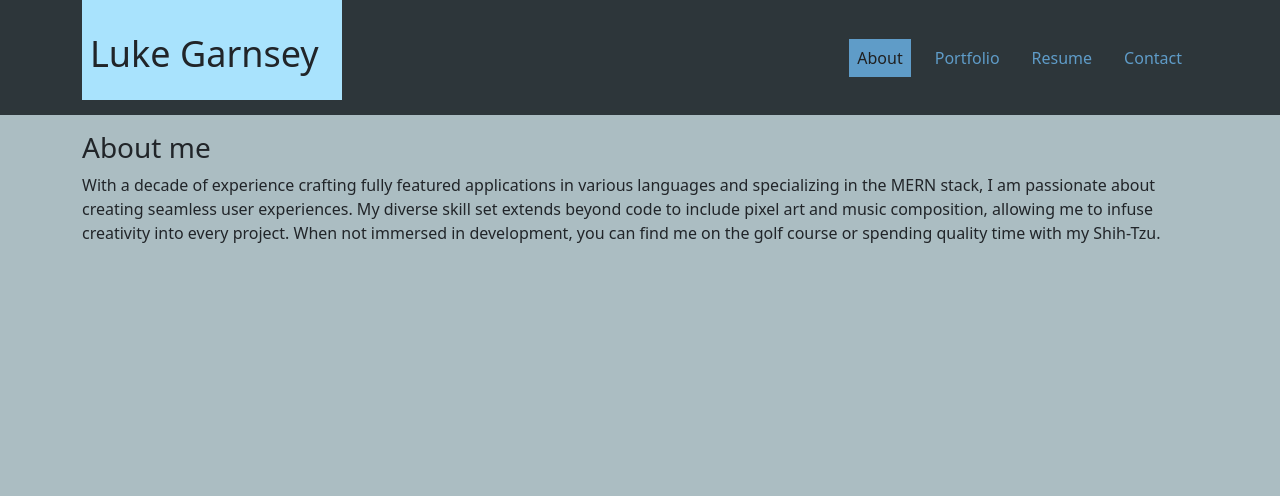
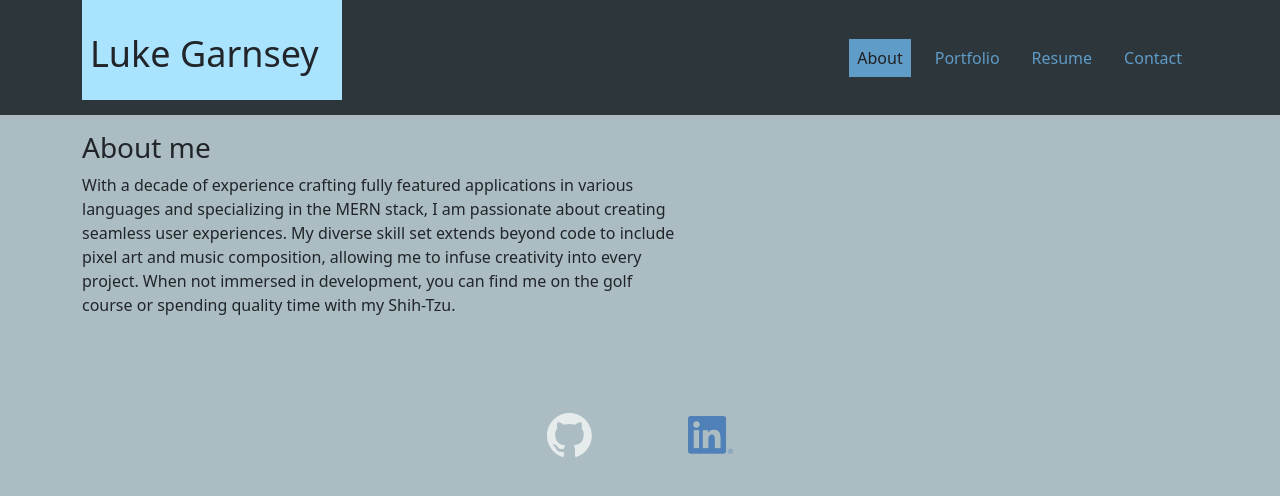
Before and after one commit to LukeGarnsey/portfolio-react, a React (Vite) app in the folder client/: page / in a window 1280 px wide. Shown: the top 496 px of the page. Built offline with nearby package versions, Linux system fonts and the light colour scheme.

Commit message:
Footer added

```diff
--- a/client/src/App.jsx
+++ b/client/src/App.jsx
@@ -4,6 +4,7 @@
 import './App.css';
 import { Outlet } from 'react-router-dom'
 import NavHeader from './components/NavHeader'
+import Footer from './components/Footer';
 
 function App() {
   //  const [count, setCount] = useState(0)
@@ -14,27 +15,7 @@ function App() {
       <div className='container my-3'>
         <Outlet />
       </div>
-      {/* <div>
-        <a href="https://vitejs.dev" target="_blank">
-          <img src={viteLogo} className="logo" alt="Vite logo" />
-        </a>
-        <a href="https://react.dev" target="_blank">
-          <img src={reactLogo} className="logo react" alt="React logo" />
-        </a>
-      </div>
-      <h1>Vite + React</h1>
-      <div className="card">
-        <button onClick={() => setCount((count) => count + 1)}>
-          count is {count}
-        </button>
-        <p>
-          Edit <code>src/App.jsx</code> and save to test HMR
-        </p>
-      </div>
-      <p className="read-the-docs">
-        Click on the Vite and React logos to learn more
-      </p> */}
-
+      <Footer />
     </>
   )
 }
--- /dev/null
+++ b/client/src/components/Footer.jsx
@@ -0,0 +1,20 @@
+import github from '../assets/images/icons/github-mark-white.svg';
+import linkedIn from '../assets/images/icons/LI-In-Bug.png';
+export default function Footer(){
+  return (
+    <div className="container py-5 mt-5" style={styles.center}>
+        <a className='mx-5' href="https://github.com/LukeGarnsey" target='_blank'><img style={styles.setWidth} className='hoverable-icon img-overlay' src={github} /></a>
+        <a className='mx-5' href="https://www.linkedin.com/in/luke-garnsey-89380a128" target='_blank'><img style={styles.setWidth} className='hoverable-icon img-overlay' src={linkedIn} /></a>
+    </div>
+  );
+}
+const styles = {
+  center:{
+    margin:'auto',
+    width: '50%',
+    textAlign: 'center'
+  },
+  setWidth:{
+    width:'45px'
+  }
+}
--- a/client/src/components/pages/AboutMe.jsx
+++ b/client/src/components/pages/AboutMe.jsx
@@ -2,9 +2,14 @@ export default function AboutMe(){
   return (
     <div>
       <h3>About me</h3>
-      <p>
+      <p style={styles.max}>
 With a decade of experience crafting fully featured applications in various languages and specializing in the MERN stack, I am passionate about creating seamless user experiences. My diverse skill set extends beyond code to include pixel art and music composition, allowing me to infuse creativity into every project. When not immersed in development, you can find me on the golf course or spending quality time with my Shih-Tzu.
       </p>
     </div>
   );
 }
+const styles = {
+  max:{
+    maxWidth:'600px',
+  },
+}
```
